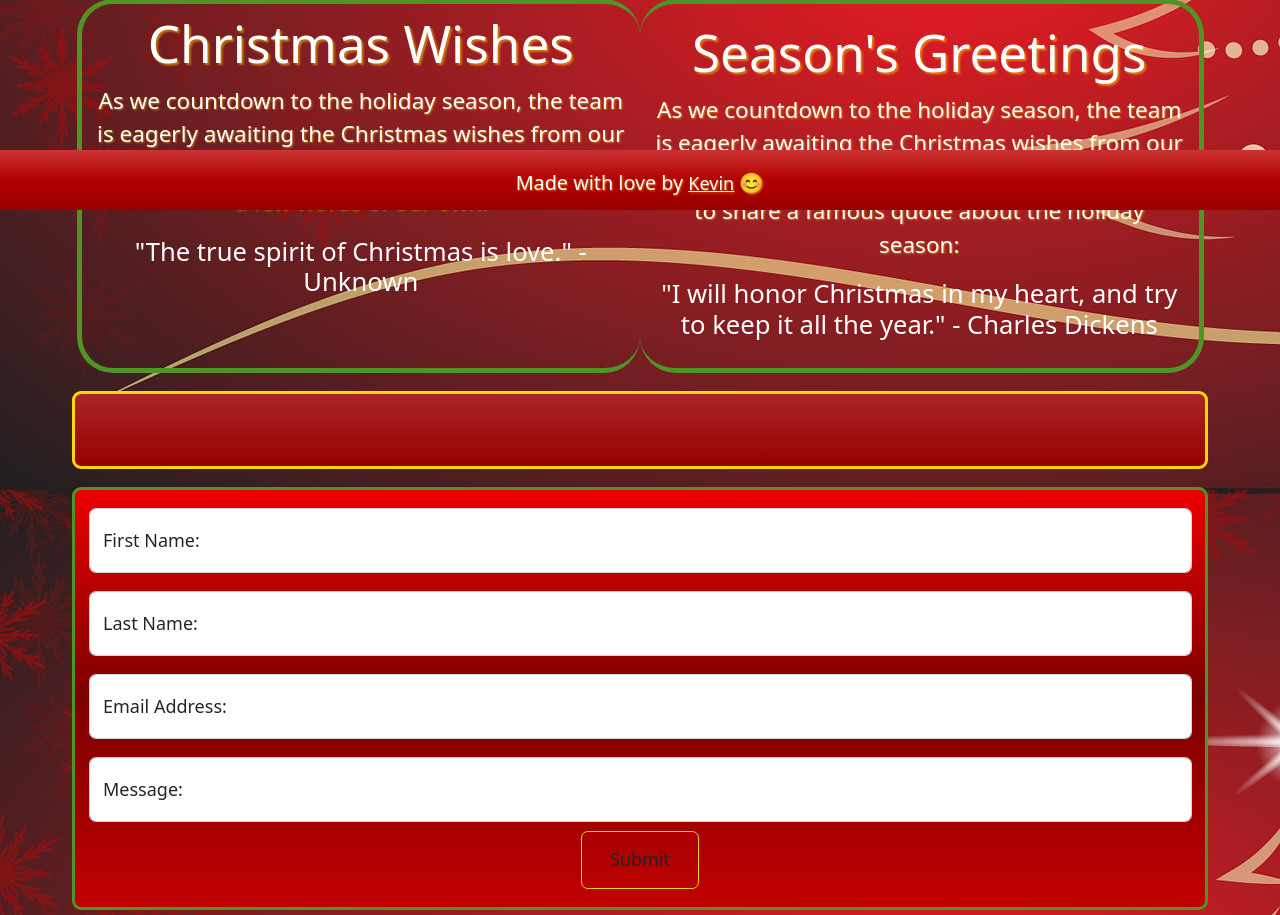
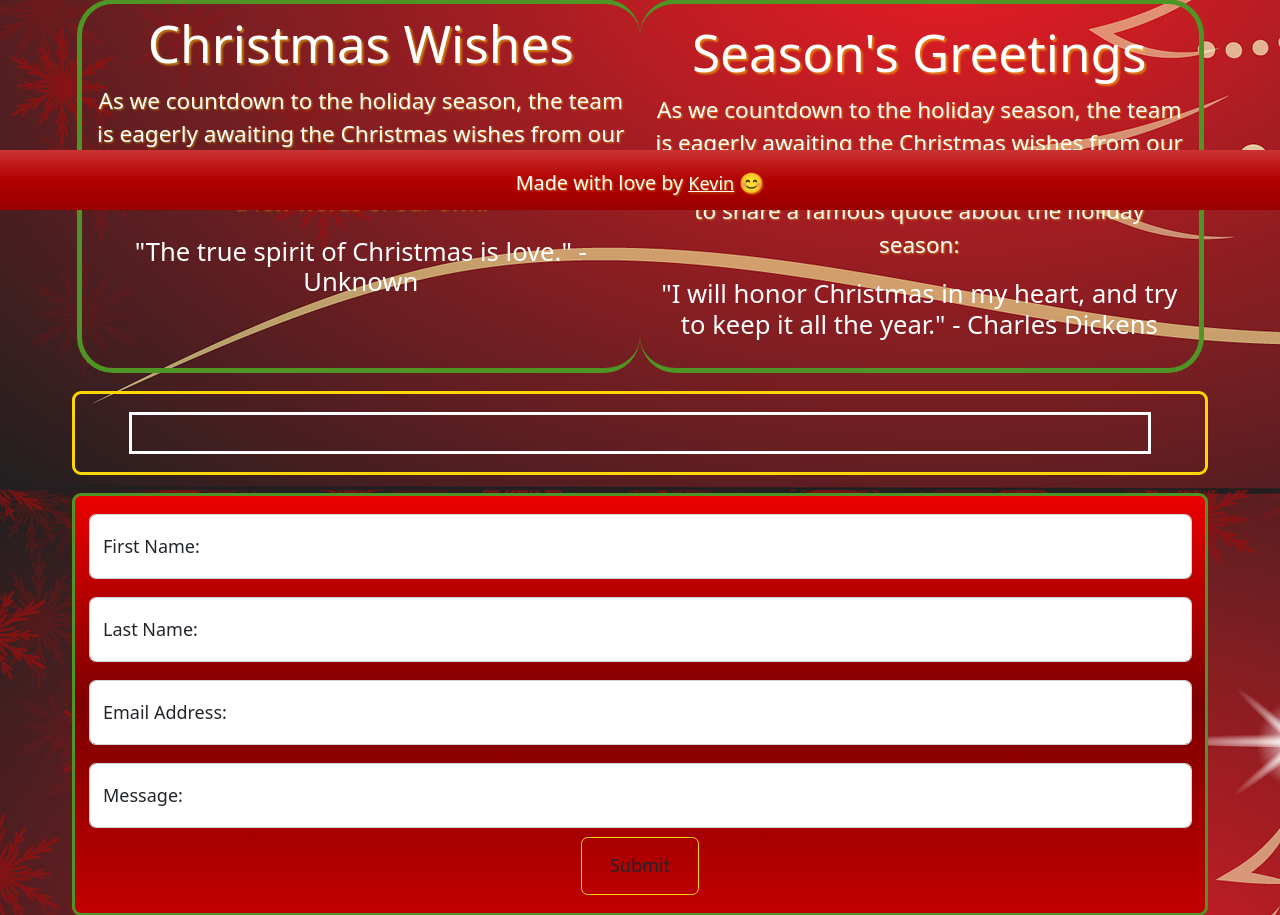
Before and after one commit to pseudo-safariac/christmas-webapp, a Flask app: page / in a window 1280 px wide. Shown: the part 590-1505 px from the top of the page. Run offline with Flask 3, Linux system fonts and the light colour scheme; style sheets or scripts are compiled from the project's sources; parts of the project's set-up code (start-up, migrations or seed data) failed here and were passed over; some libraries are stand-ins or nearby versions; some web fonts are replaced.

Commit message:
Messed up commit, delete if possible

```diff
--- a/blueprints/main/templates/index.html
+++ b/blueprints/main/templates/index.html
@@ -73,8 +73,8 @@
 			</div>
 
 
-			<div class="container-fluid border border-3 border-gold rounded-3 bg-xmas_red bg-gradient py-3 p-5 my-3">
-				<div class="bg-image container-fluid py-3 text-center text-white">
+			<div class="container-fluid border border-3 border-gold rounded-3 py-3 p-5 my-3">
+				<div class="bg-image container-fluid py-3 text-center text-white" style="background-image: url(/static/img/christmas_3.webp); font-size: 30px; text-shadow: 2px 2px 2px rgba(255, 215, 0, 0.5); border: 3px solid white; font-family: serif; position: relative;">
 					{% for message in messages %}
 						{{ macros.display_message(message) }}
 					{% endfor %}
--- a/static/scss/main.scss
+++ b/static/scss/main.scss
@@ -142,12 +142,12 @@ textarea {
 @mixin border-flare() {
   background-color: rgba(0, 0, 0, 0.5);
   position: relative;
-  // font-size: 30px;
+  // font-size: 30px; // Causes the structure to break on smaller screen sizes
   color: white;
   font-family: serif;
   border: 3px solid white;
   border-radius: 10px;
-  // padding: 40px;
+  // padding: 40px;   // Causes the structure to break on smaller screen sizes
   box-shadow: 0 0 5px #000, 0 0 10px rgb(255, 81, 81), 0 0 10px rgb(250, 177, 177);
 }
 
```
